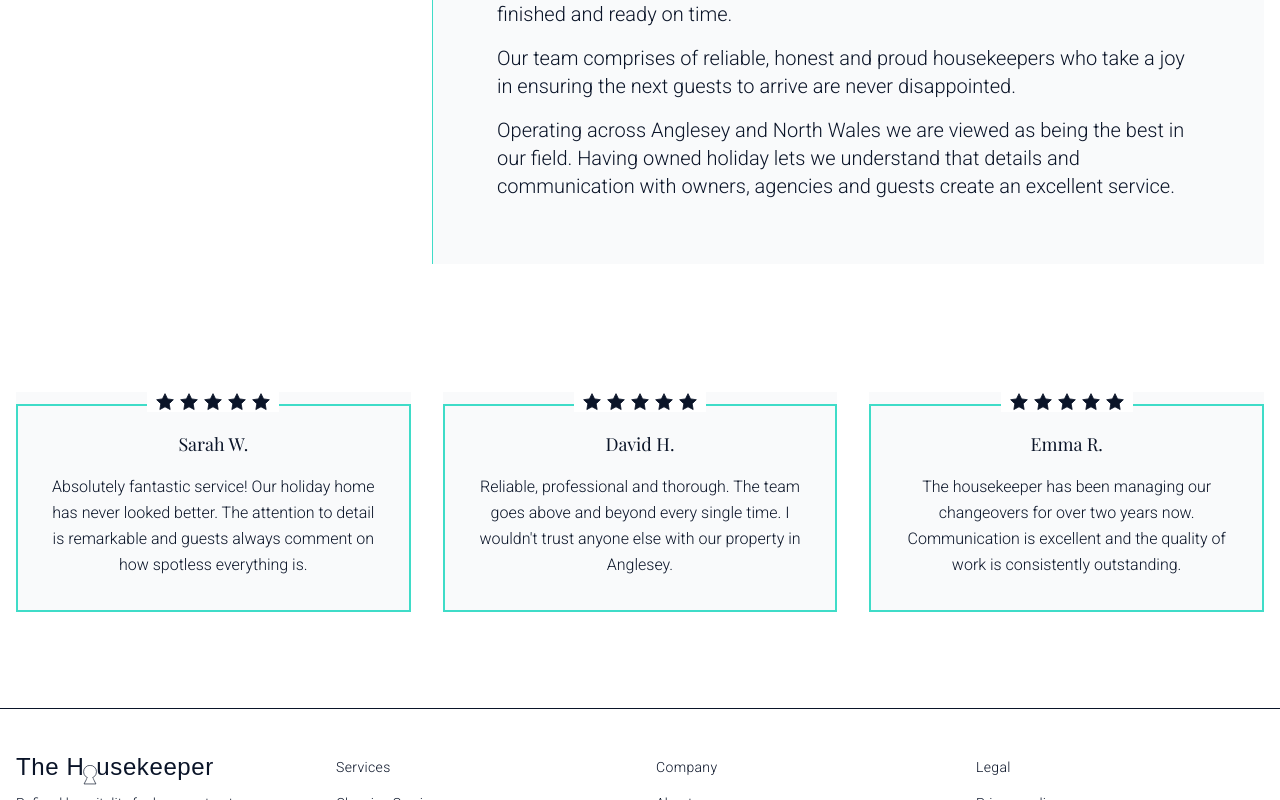
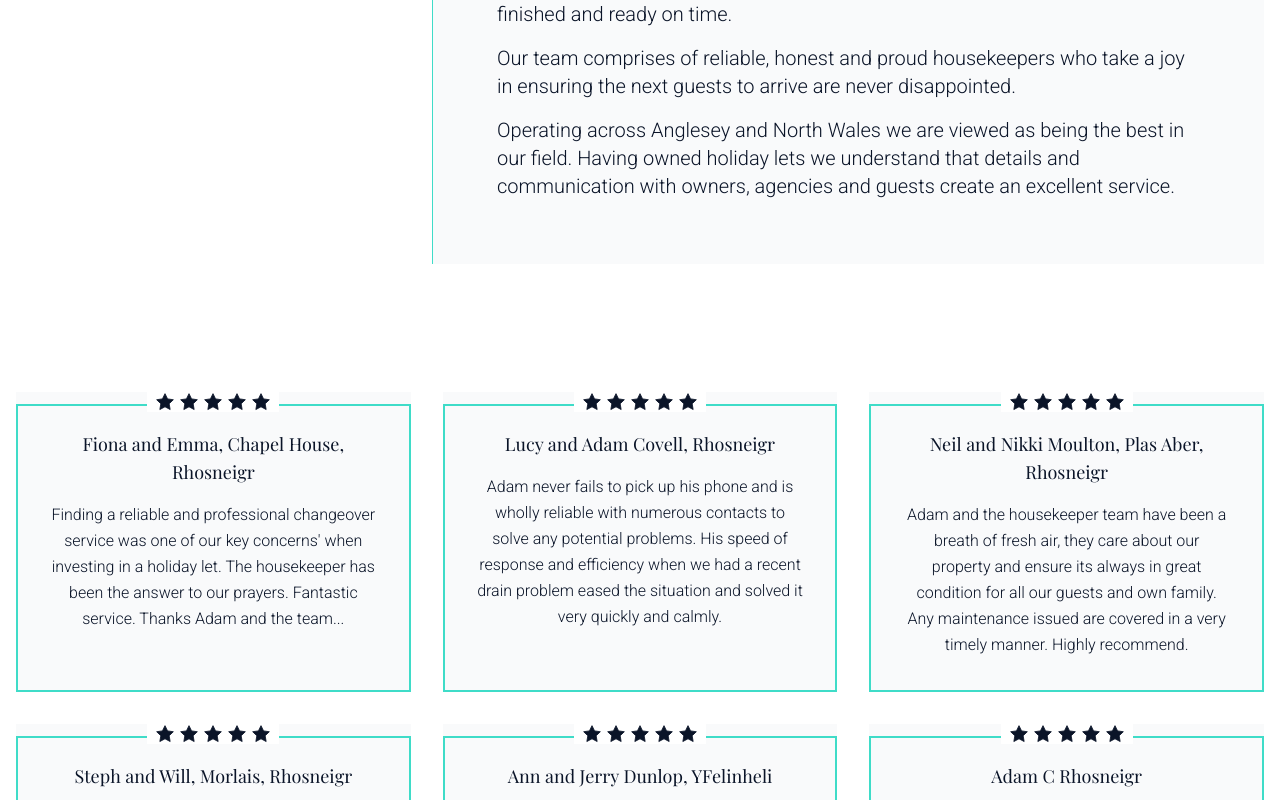
Before and after one commit to MattRey/thehousekeeper.wales, a Next.js app: page / in a window 1280 px wide. Shown: the part 2000-2800 px from the top of the page. Built offline with nearby package versions, Linux system fonts and the light colour scheme; a web font is replaced by a local one.

Commit message:
chore: update reviews

```diff
--- a/components/customer-reviews.tsx
+++ b/components/customer-reviews.tsx
@@ -10,21 +10,39 @@ interface Review {
 
 const reviews: Review[] = [
   {
-    name: "Sarah W.",
+    name: "Fiona and Emma, Chapel House, Rhosneigr",
     comment:
-      "Absolutely fantastic service! Our holiday home has never looked better. The attention to detail is remarkable and guests always comment on how spotless everything is.",
+      "Finding a reliable and professional changeover service was one of our key concerns' when investing in a holiday let. The housekeeper has been the answer to our prayers. Fantastic service. Thanks Adam and the team...",
     rating: 5,
   },
   {
-    name: "David H.",
+    name: "Lucy and Adam Covell, Rhosneigr",
     comment:
-      "Reliable, professional and thorough. The team goes above and beyond every single time. I wouldn't trust anyone else with our property in Anglesey.",
+      "Adam never fails to pick up his phone and is wholly reliable with numerous contacts to solve any potential problems. His speed of response and efficiency when we had a recent drain problem eased the situation and solved it very quickly and calmly.",
     rating: 5,
   },
   {
-    name: "Emma R.",
+    name: "Neil and Nikki Moulton, Plas Aber, Rhosneigr",
     comment:
-      "The housekeeper has been managing our changeovers for over two years now. Communication is excellent and the quality of work is consistently outstanding.",
+      "Adam and the housekeeper team have been a breath of fresh air, they care about our property and ensure its always in great condition for all our guests and own family. Any maintenance issued are covered in a very timely manner. Highly recommend.",
+    rating: 5,
+  },
+  {
+    name: "Steph and Will, Morlais, Rhosneigr",
+    comment:
+      "Consistent from the start Adam and his team provide a faultless weekly changeover. Nothing is to much trouble, with issues well communicated and guests feedback noted, supported with recommendations to improve, maintain or replace. The housekeeper has also taken the complexity out of our routine maintenance by detailing the requirement and facilitating with local trades teams to ensure the work is carried out quickly and professionally.",
+    rating: 5,
+  },
+  {
+    name: "Ann and Jerry Dunlop, YFelinheli",
+    comment:
+      "Our house has consistently been scored 5 out of 5 for its cleanliness. Adam is very efficient and we are very pleased with the service that he and his company provide.",
+    rating: 5,
+  },
+  {
+    name: "Adam C Rhosneigr",
+    comment:
+      "In only a short period of time, the housekeeper has transformed our ease in managing a second home. From internet issues to major flooding due to blocked drains, they have calmed the clients and fixed the problems with immediate effect.",
     rating: 5,
   },
 ];
@@ -57,7 +75,7 @@ function Stars({ rating }: { rating: number }) {
 
 function ReviewCard({ review }: { review: Review }) {
   return (
-    <div className="relative bg-gray-50 pt-3">
+    <div className="relative bg-gray-50 pt-3 flex">
       {/* Stars positioned on top border */}
       <div className="absolute top-0 left-1/2 -translate-x-1/2 z-10">
         <Stars rating={review.rating} />
@@ -96,7 +114,11 @@ export function CustomerReviews() {
     return () => observer.disconnect();
   }, []);
   return (
-    <section ref={ref} className="w-full animate-on-scroll" id="customer-reviews">
+    <section
+      ref={ref}
+      className="w-full animate-on-scroll"
+      id="customer-reviews"
+    >
       <div className="grid grid-cols-1 md:grid-cols-3 gap-8">
         {reviews.map((review, index) => (
           <ReviewCard key={index} review={review} />
--- a/components/header.tsx
+++ b/components/header.tsx
@@ -22,9 +22,6 @@ export function Header() {
           </Link>
           <Link href="/about-us" className="hover:text-gray-400">
             About us
-          </Link>
-          <Link href="/property-management" className="hover:text-gray-400">
-            Property management
           </Link>
           <Link href="/contact" className="hover:text-gray-400">
             Contact us
@@ -99,13 +96,6 @@ export function Header() {
             About us
           </Link>
           <Link
-            href="/property-management"
-            className="block hover:text-gray-400 transition"
-            onClick={() => setIsOpen(false)}
-          >
-            Property management
-          </Link>
-          <Link
             href="/contact"
             className="block hover:text-gray-400 transition"
             onClick={() => setIsOpen(false)}
```
